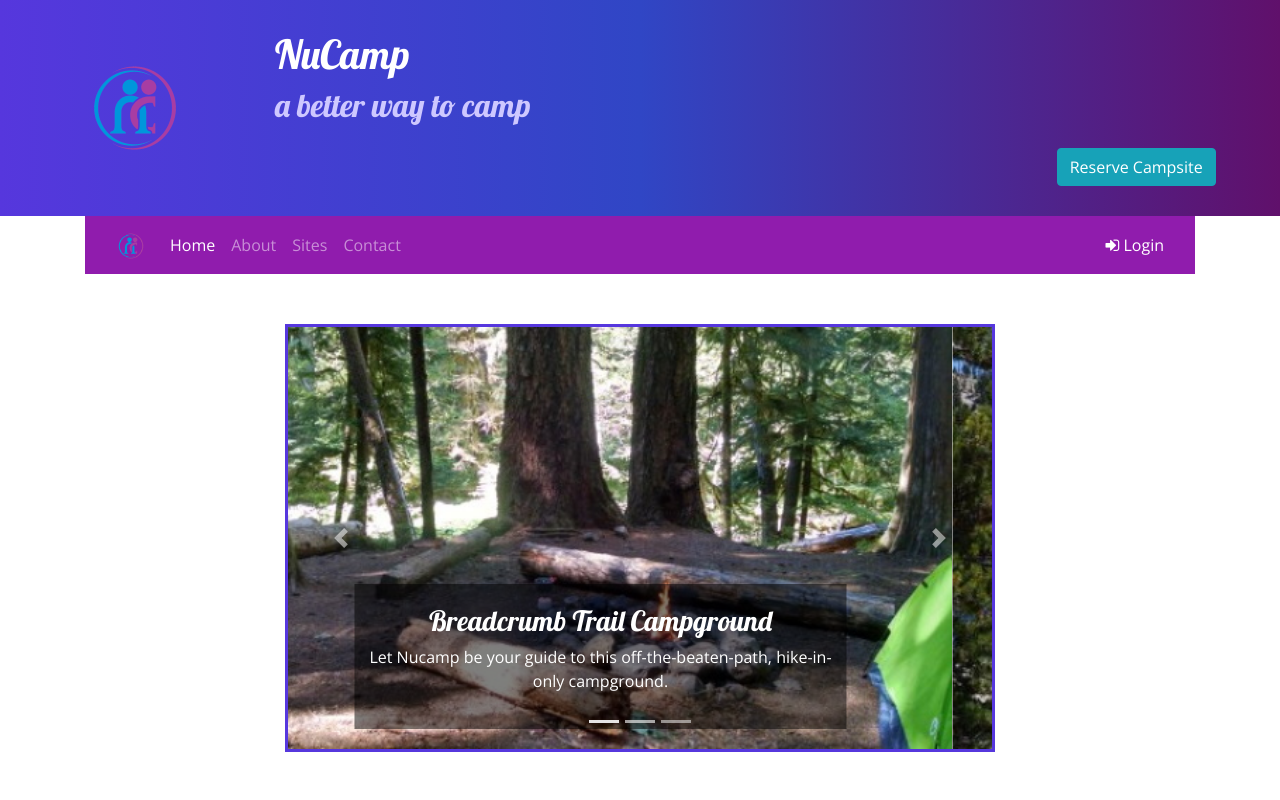
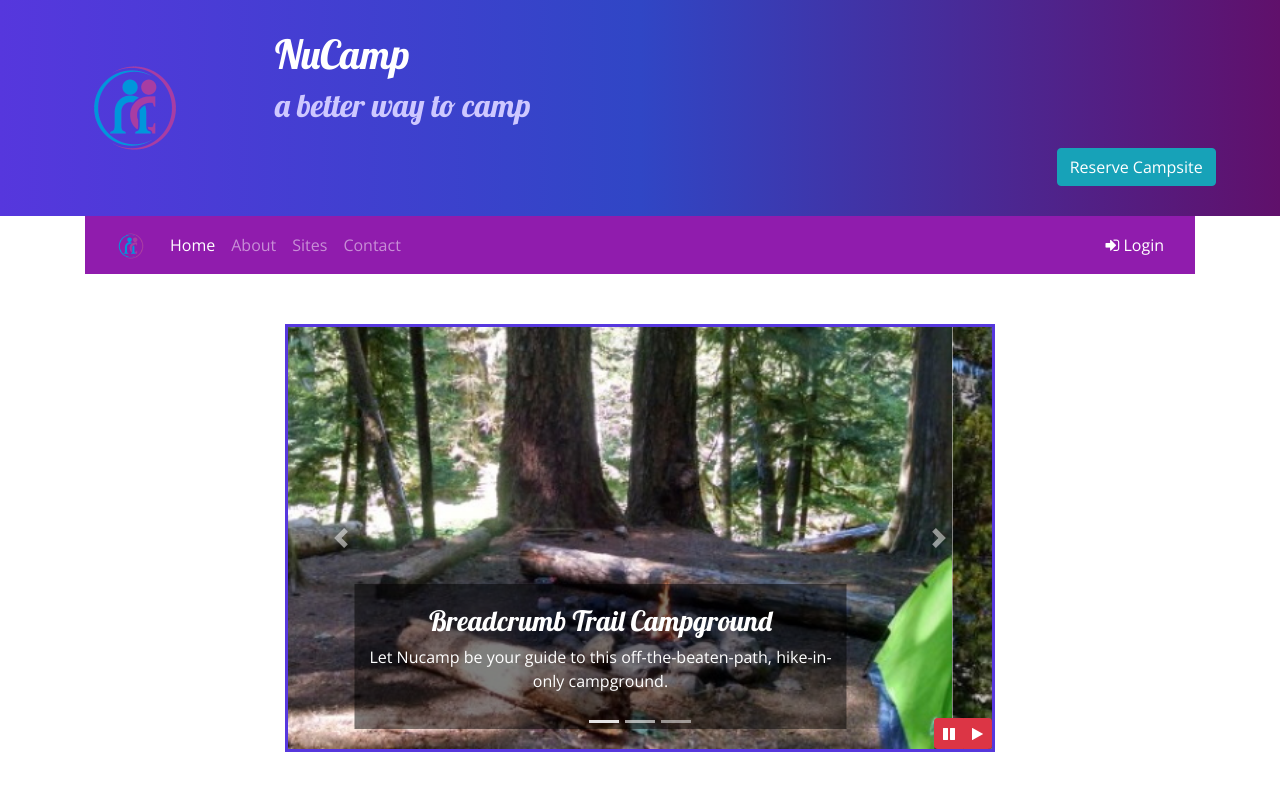
Before and after one commit to StefaniJane/nucode, a website: page index.html in a window 1280 px wide. Shown: the top 800 px of the page. Drawn offline with nearby package versions, Linux system fonts and the light colour scheme.

Commit message:
Bootstrap and jQuery Part 1

```diff
--- a/css/styles.css
+++ b/css/styles.css
@@ -57,3 +57,12 @@ a:hover {
 .carousel {
   border: solid #5637dd;
 }
+
+/* This css will position the buttons at the bottom right of their parent container(the carousel).*/
+#carouselButton {
+  position: absolute;
+  right: 0;
+  bottom: 0;
+  z-index: 100; /* This causes the buttons to overlay/stack on top of the carousel instead of being hidden underneath it.*/
+
+}
--- a/index.html
+++ b/index.html
@@ -326,6 +326,15 @@
                 <span class="sr-only">Next</span>
                 <!--* .sr-only class, is screen readers only, otherwise wont show up in the browser. *-->
               </a>
+              <!--================= Carousel Buttons ================-->
+              <div class="btn-group" id="carouselButton">
+                <button class="btn btn-danger btn-sm" id="carouselPause">
+                  <i class="fa fa-pause"></i>
+                </button>
+                <button class="btn btn-danger btn-sm" id="carouselPlay">
+                  <i class="fa fa-play"></i>
+                </button>
+              </div>
             </div>
           </div>
         </div>
@@ -460,6 +469,18 @@
     <script src="node_modules/popper.js/dist/umd/popper.min.js"></script>
     <script src="node_modules/bootstrap/dist/js/bootstrap.min.js"></script>
 
-    <!--* Required to activate tooltip usage on the page. *-->
+    <script>
+      $(function () {
+        $(".carousel").carousel({ interval: 2000 });
+        $("#carouselPause").click(function () {
+          //jquery method called click .click(function(){
+          $(".carousel").carousel("pause"); //click sets up an event handler so that anytime anyone clicks on the element with the id $("#carouselPause") it will run the code $(".carousel").carousel("pause"); to pause the carousel.
+        });
+        $("#carouselPlay").click(function () {
+          //what happens above also happens here; on click of the element w/ specified id ; it will run the following code to play the carousel.
+          $(".carousel").carousel("cycle");
+        });
+      });
+    </script>
   </body>
 </html>
```
